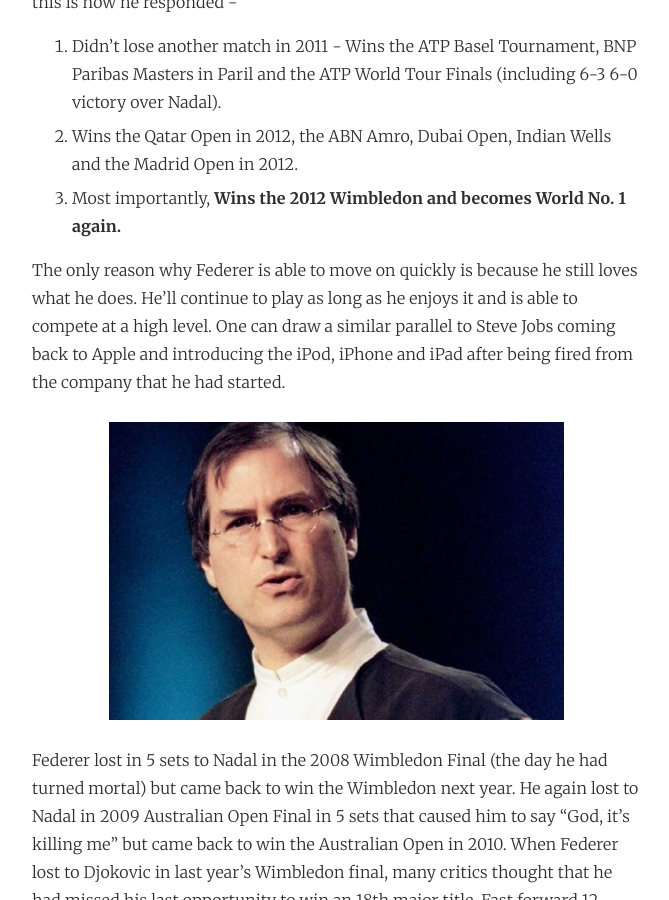
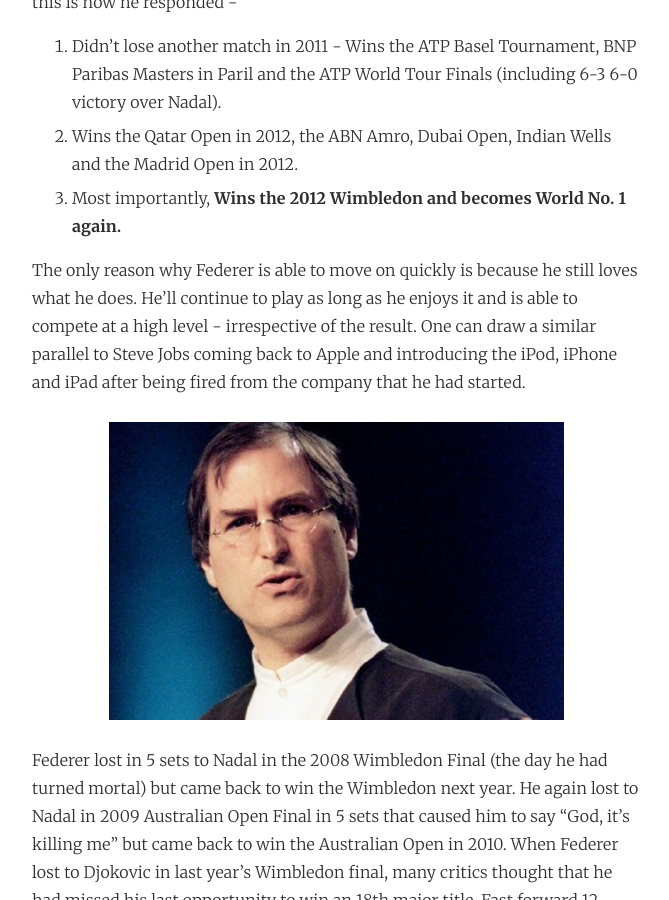
Before and after one commit to kaushik88/kaushik88.github.io, a Jekyll site: the page built from _posts/2015-06-27-good-loser.md, in a window 1280 px wide and 900 px high, scrolled down 1573 px. Shown: the whole window, without its empty margins (304-973 px from the left). Built offline with Jekyll 4.4.1, drawn with Linux system fonts in a browser that asks for light colours; comment, search, counter and statistics services are not loaded.

Commit message:
Small Correction

```diff
--- a/_posts/2015-06-27-good-loser.md
+++ b/_posts/2015-06-27-good-loser.md
@@ -24,10 +24,9 @@ The loss was so shattering that, Federer went into a shell and didn't play anoth
 2. Wins the Qatar Open in 2012, the ABN Amro, Dubai Open, Indian Wells and the Madrid Open in 2012.
 3. Most importantly, **Wins the 2012 Wimbledon and becomes World No. 1 again.**
 
-The only reason why Federer is able to move on quickly is because he still loves what he does. He'll continue to play as long as he enjoys it and is able to compete at a high level. One can draw a similar parallel to Steve Jobs coming back to Apple and introducing the iPod, iPhone and iPad after being fired from the company that he had started.
+The only reason why Federer is able to move on quickly is because he still loves what he does. He'll continue to play as long as he enjoys it and is able to compete at a high level - irrespective of the result. One can draw a similar parallel to Steve Jobs coming back to Apple and introducing the iPod, iPhone and iPad after being fired from the company that he had started.
 
 {% include figure.html path="blog/personal/Jobs.jpg" alt="Steve Jobs after his return to Apple" %}
-
 
 Federer lost in 5 sets to Nadal in the 2008 Wimbledon Final (the day he had turned mortal) but came back to win the Wimbledon next year. He again lost to Nadal in 2009 Australian Open Final in 5 sets that caused him to say "God, it's killing me" but came back to win the Australian Open in 2010. When Federer lost to Djokovic in last year’s Wimbledon final, many critics thought that he had missed his last opportunity to win an 18th major title. Fast forward 12 months and Federer’s chances seem even better **now** than last year.
 
```
